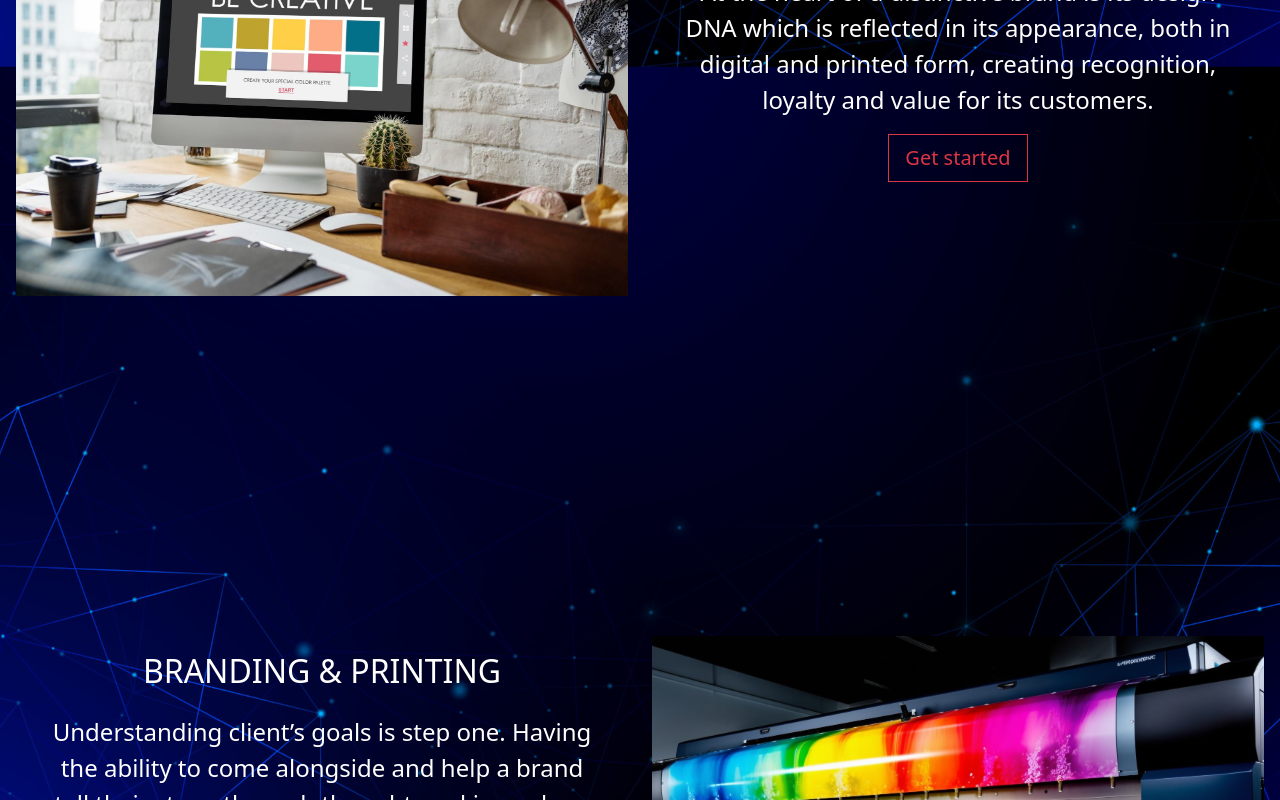
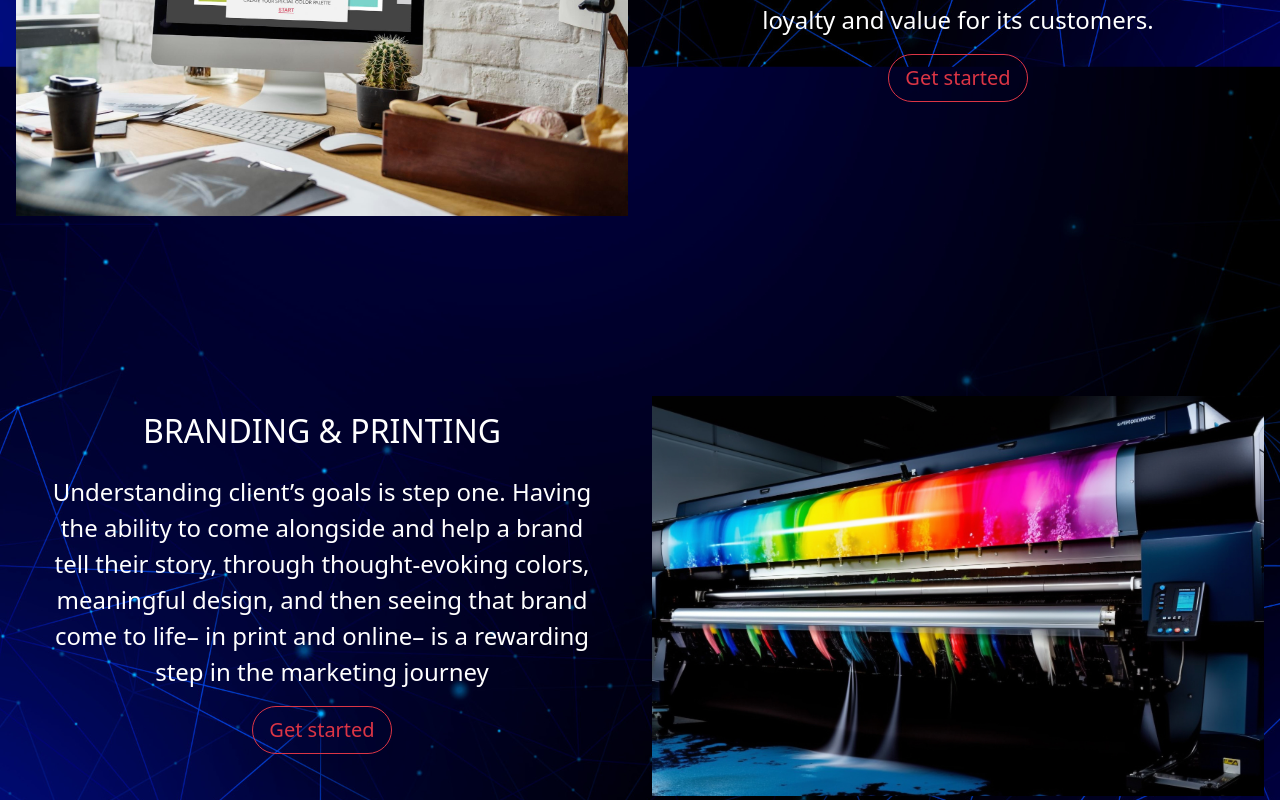
Before and after one commit to joshua-inf/ChoiceCreations, a React (Create React App) app: page /WhatWeDo in a window 1280 px wide. Shown: the part 1640-2440 px from the top of the page. Built offline with nearby package versions, Linux system fonts and the light colour scheme.

Commit message:
rounded btn

```diff
--- a/src/App.css
+++ b/src/App.css
@@ -36,3 +36,40 @@
     transform: rotate(360deg);
   }
 }
+
+
+
+
+/* Custom shadow classes with specific colors */
+
+.shadow-primary {
+  --bs-shadow-rgb: var(--bs-primary-rgb);
+}
+
+.shadow-secondary {
+  --bs-shadow-rgb: var(--bs-secondary-rgb);
+}
+
+.shadow-success {
+  --bs-shadow-rgb: var(--bs-success-rgb);
+}
+
+.shadow-info {
+  --bs-shadow-rgb: var(--bs-info-rgb);
+}
+
+.shadow-warning {
+  --bs-shadow-rgb: var(--bs-warning-rgb);
+}
+
+.shadow-danger {
+  --bs-shadow-rgb: var(--bs-danger-rgb);
+}
+
+.shadow-light {
+  --bs-shadow-rgb: var(--bs-light-rgb);
+}
+
+.shadow-dark {
+  --bs-shadow-rgb: var(--bs-dark-rgb);
+}
--- a/src/Components/Whatwedoomp/SecondComp.js
+++ b/src/Components/Whatwedoomp/SecondComp.js
@@ -10,7 +10,7 @@ const SeconComp = () => {
         return (
             <>
                 <Reveal>
-                    <div className="row py-5" style={{minHeight:'90vh', alignContent:'center'}}>
+                    <div className="row py-5" style={{minHeight:'70vh', alignContent:'center'}}>
                         <div className="col-12 col-md-6">
                             <div className="" style={{ minHeight: '400px', background: `url(${props.image}) center`, backgroundSize: "cover" }}></div>
                         </div>
@@ -23,7 +23,7 @@ const SeconComp = () => {
                                             <p>
                                                 {props.text}
                                             </p>
-                                            <button className='btn btn-outline-danger rounded-0 btn-lg'>
+                                            <button className='btn btn-outline-danger rounded-5 btn-lg'>
                                                 Get started
                                             </button>
                                         </div>
@@ -40,7 +40,7 @@ const SeconComp = () => {
         return (
             <>
             <Reveal>
-                    <div className="row py-5" style={{minHeight:'90vh', alignContent:'center'}}>
+                    <div className="row py-5" style={{minHeight:'70vh', alignContent:'center'}}>
                         <div className="col-12 order-md-1 order-2 col-md-6">
                             <div className='d-flex flex-column justify-content-center' style={{  }}>
                                 <div className="text-white p-3">
@@ -49,7 +49,7 @@ const SeconComp = () => {
                                         <p>
                                             {props.text}
                                         </p>
-                                    <button className='btn btn-outline-danger rounded-0 btn-lg'>
+                                    <button className='btn btn-outline-danger rounded-5 shadow-lg shadow-danger  btn-lg'>
                                         Get started
                                     </button>
                                     </div>
```
